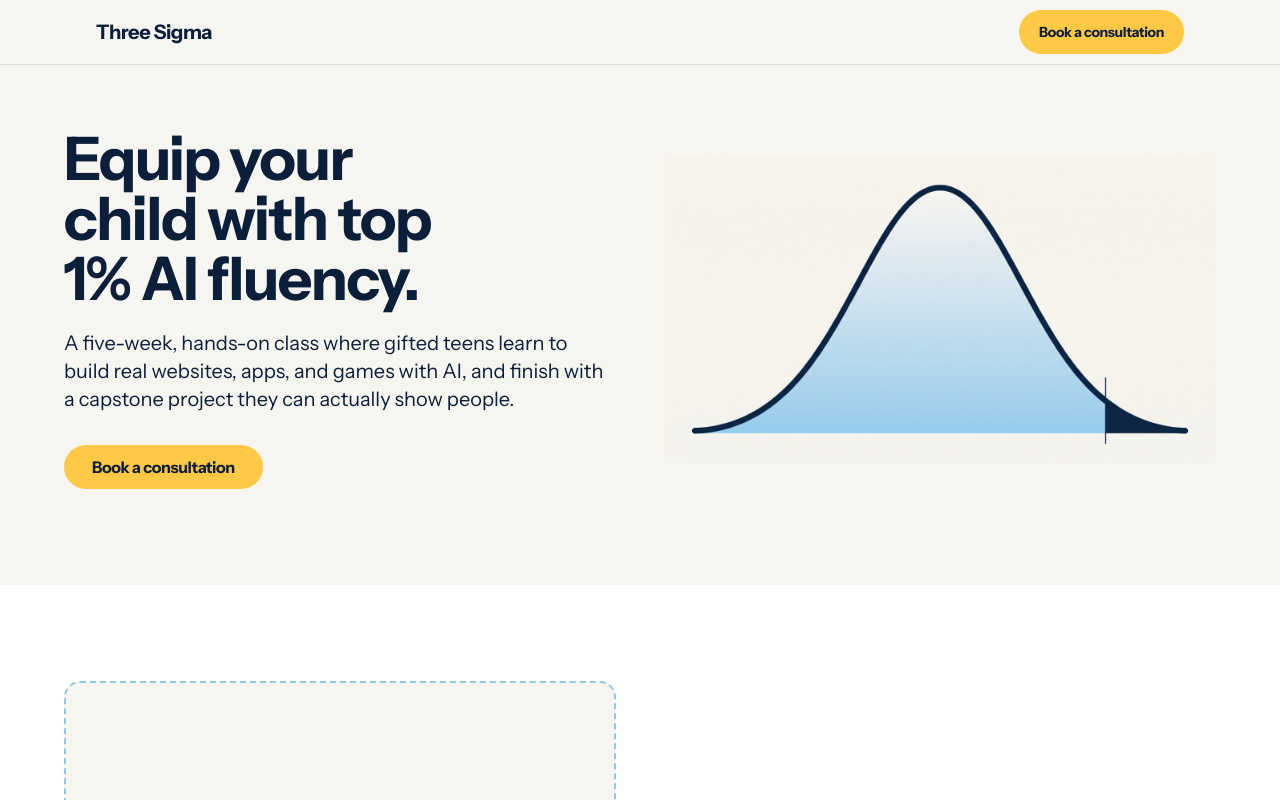
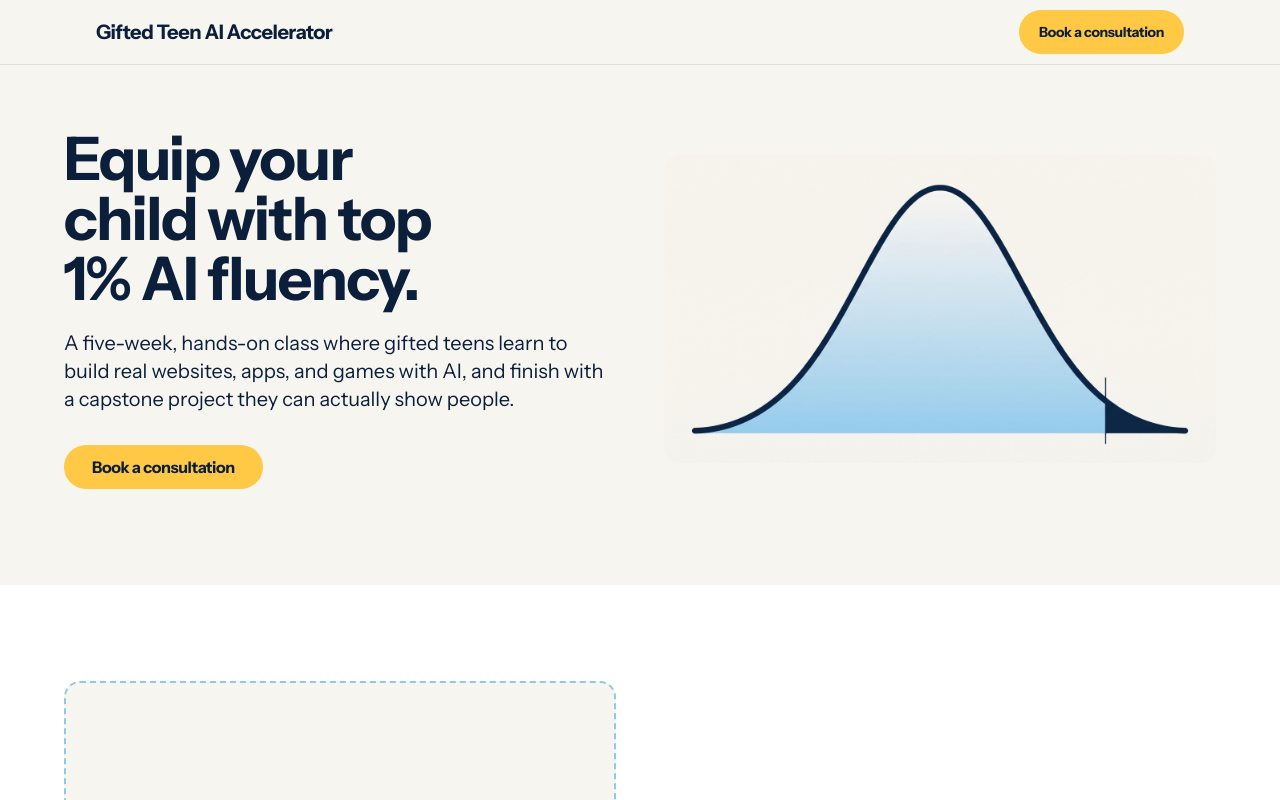
Before and after one commit to cuifoo17/three-sigma-rva, a Next.js app: page /website in a window 1280 px wide. Shown: the top 800 px of the page. Built offline with nearby package versions, Linux system fonts and the light colour scheme.

Commit message:
Header: wordmark reads Gifted Teen AI Accelerator
Co-Authored-By: Claude Fable 5.1 <noreply@anthropic.com>

```diff
--- a/src/content/site.ts
+++ b/src/content/site.ts
@@ -2,7 +2,7 @@
 // and render in a visibly different style until the founder supplies the text.
 
 export const nav = {
-  wordmark: "Three Sigma",
+  wordmark: "Gifted Teen AI Accelerator",
   cta: { label: "Book a consultation", href: "#book" },
 };
 
```
